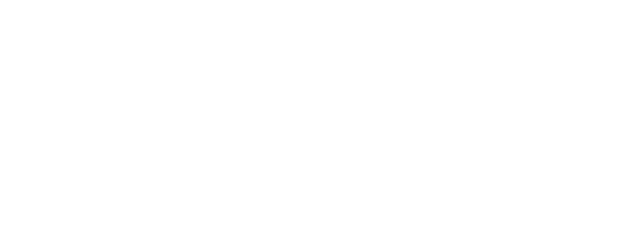
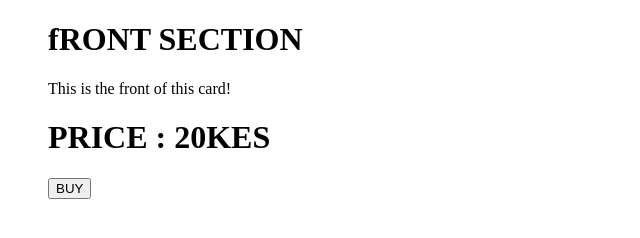
Before and after one commit to makaubenson/CSS-FLIP-CARD, a plain HTML site: page index.html in a window 1280 px wide. Shown: the whole page, without its empty margins (0-640 px from the left). Drawn offline with Linux system fonts and the light colour scheme.

Commit message:
added front and back contents of thec card

```diff
--- a/index.html
+++ b/index.html
@@ -10,5 +10,21 @@
 
     <body>
         <div class="container">
+             <div class="card-container">
+                 <div class="card">
+                     <figure class="front">
+                         <h1>fRONT SECTION</h1>
+                         <P>This is the front of this card!</P>
+                     </figure>
+
+                     <figure class="back">
+                       <h1>PRICE : 20KES</h1>
+                       <button>BUY</button>
+                     </figure>
+
+                 </div>
+             </div>
+
+        </div>
     </body>
 </html>
```
